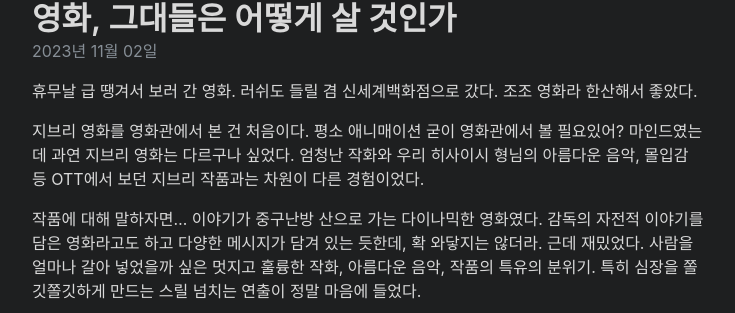
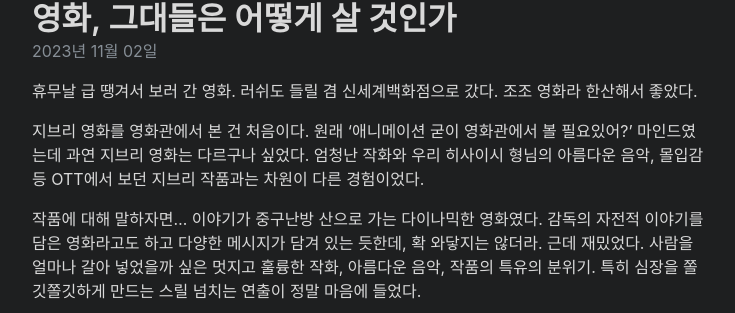
Before and after one commit to hanseodev/hanseodev.github.io, a Jekyll site: the page built from _posts/2023-11-02-영화, 그대들은 어떻게 살 것인가.md, in a window 1280 px wide. Shown: the part 142-455 px from the top of the page, without its empty margins (272-1007 px from the left). Built offline with Jekyll 4.4.1, drawn with Linux system fonts in a browser that asks for light colours.

Commit message:
Update 2023-11-02-영화, 그대들은 어떻게 살 것인가.md

```diff
--- a/_posts/2023-11-02-영화, 그대들은 어떻게 살 것인가.md
+++ b/_posts/2023-11-02-영화, 그대들은 어떻게 살 것인가.md
@@ -6,7 +6,7 @@ permalink: /231102/
 
 휴무날 급 땡겨서 보러 간 영화. 러쉬도 들릴 겸 신세계백화점으로 갔다. 조조 영화라 한산해서 좋았다.
 
-지브리 영화를 영화관에서 본 건 처음이다. 평소 애니매이션 굳이 영화관에서 볼 필요있어? 마인드였는데 과연 지브리 영화는 다르구나 싶었다. 엄청난 작화와 우리 히사이시 형님의 아름다운 음악, 몰입감 등 OTT에서 보던 지브리 작품과는 차원이 다른 경험이었다.
+지브리 영화를 영화관에서 본 건 처음이다. 원래 '애니메이션 굳이 영화관에서 볼 필요있어?' 마인드였는데 과연 지브리 영화는 다르구나 싶었다. 엄청난 작화와 우리 히사이시 형님의 아름다운 음악, 몰입감 등 OTT에서 보던 지브리 작품과는 차원이 다른 경험이었다.
 
 작품에 대해 말하자면… 이야기가 중구난방 산으로 가는 다이나믹한 영화였다. 감독의 자전적 이야기를 담은 영화라고도 하고 다양한 메시지가 담겨 있는 듯한데, 확 와닿지는 않더라. 근데 재밌었다. 사람을 얼마나 갈아 넣었을까 싶은 멋지고 훌륭한 작화, 아름다운 음악, 작품의 특유의 분위기. 특히 심장을 쫄깃쫄깃하게 만드는 스릴 넘치는 연출이 정말 마음에 들었다.
 
```
